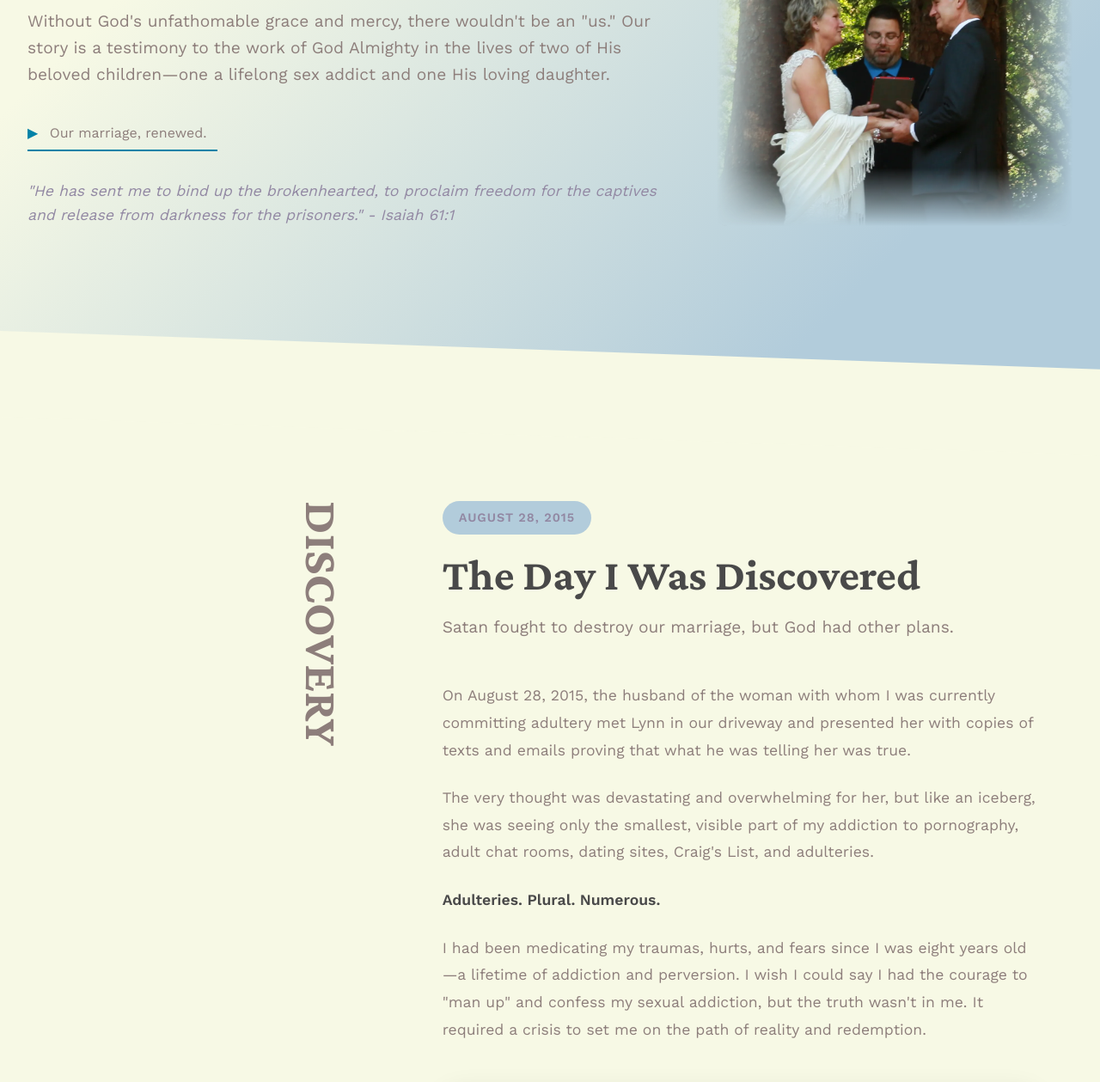
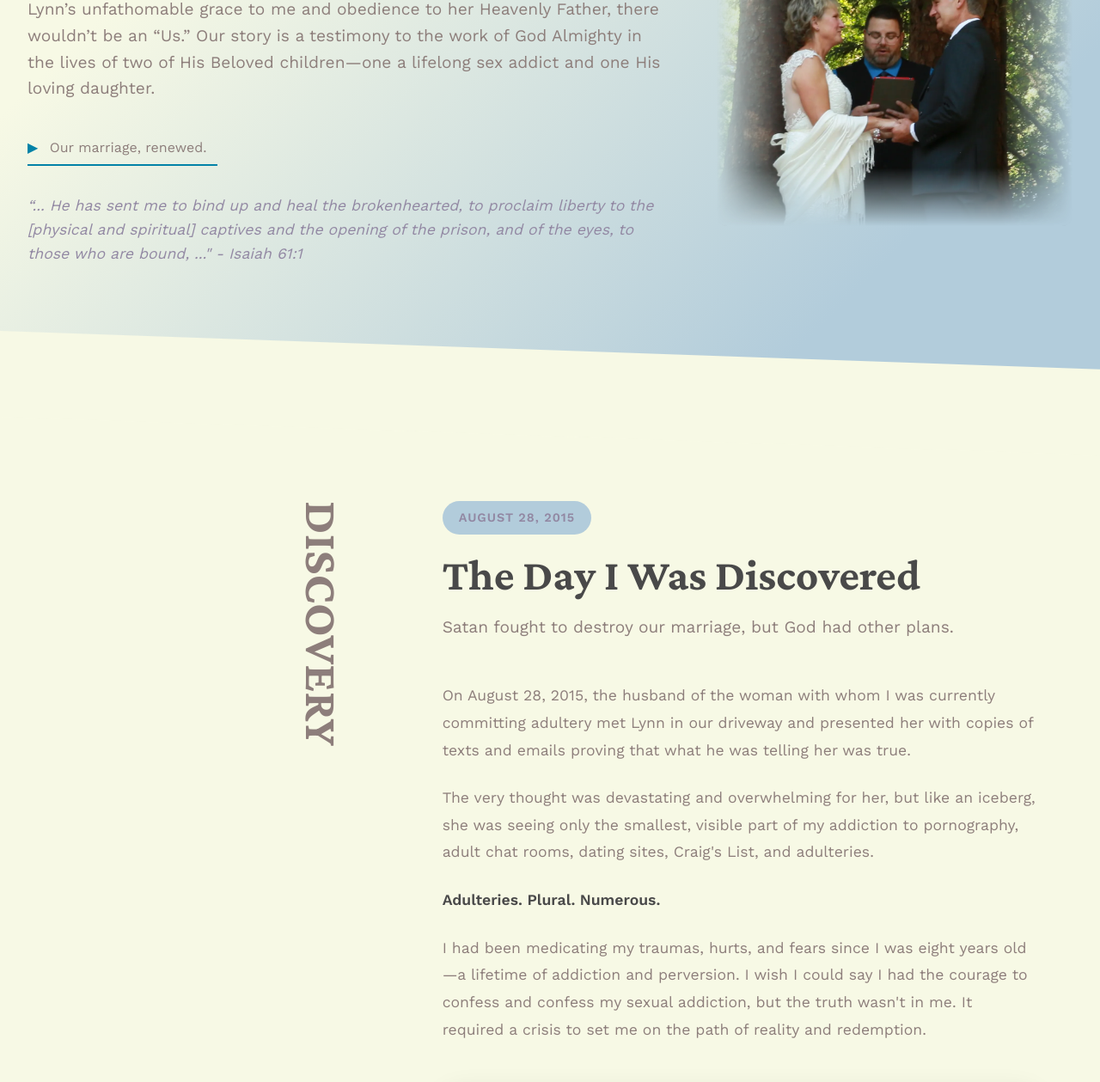
Before and after one commit to Lueken/CTBF, a website built with webpack: page story.html in a window 1280 px wide. Shown: the part 265-1524 px from the top of the page at 86% size. Built offline with nearby package versions, Linux system fonts and the light colour scheme.

Commit message:
adjust wording and passages in story and index

```diff
--- a/story.html
+++ b/story.html
@@ -28,9 +28,9 @@
         <div class="hero-text">
             <p class="hero-kicker fade-in">A Testament to God's Grace</p>
             <h1 class="fade-in">Greg and Lynn’s Restoration Story</h1>
-            <p class="hero-subtitle fade-in">Without God's unfathomable grace and mercy, there wouldn't be an "us." Our story is a testimony to the work of God Almighty in the lives of two of His beloved children—one a lifelong sex addict and one His loving daughter.</p>
+            <p class="hero-subtitle fade-in">Without God’s unfailing Grace and mercy, there wouldn’t be an “Us.”  Without Lynn’s unfathomable grace to me and obedience to her Heavenly Father, there wouldn’t be an “Us.” Our story is a testimony to the work of God Almighty in the lives of two of His Beloved children—one a lifelong sex addict and one His loving daughter.</p>
             <a href="https://vimeo.com/683870352/3828b3013c"class="hero-subtitle-link fade-in" target="_blank" rel="noopener noreferrer">Our marriage, renewed.</a>
-            <p class="hero-scripture fade-in">"He has sent me to bind up the brokenhearted, to proclaim freedom for the captives and release from darkness for the prisoners." - Isaiah 61:1</p>
+            <p class="hero-scripture fade-in"> “... He has sent me to bind up and heal the brokenhearted, to proclaim liberty to the [physical and spiritual] captives and the opening of the prison, and of the eyes, to those who are bound, ..." - Isaiah 61:1</p>
         </div>
         <div class="hero-visual fade-in">
             <div class="hero-image-container">
@@ -67,7 +67,7 @@
 
                         <p><strong>Adulteries. Plural. Numerous.</strong></p>
 
-                        <p>I had been medicating my traumas, hurts, and fears since I was eight years old—a lifetime of addiction and perversion. I wish I could say I had the courage to "man up" and confess my sexual addiction, but the truth wasn't in me. It required a crisis to set me on the path of reality and redemption.</p>
+                        <p>I had been medicating my traumas, hurts, and fears since I was eight years old—a lifetime of addiction and perversion. I wish I could say I had the courage to confess and confess my sexual addiction, but the truth wasn't in me. It required a crisis to set me on the path of reality and redemption.</p>
                     </div>
 
                     <div class="impact-box fade-in">
```
Also changed, not shown: index.html (+7 -1 lines).
